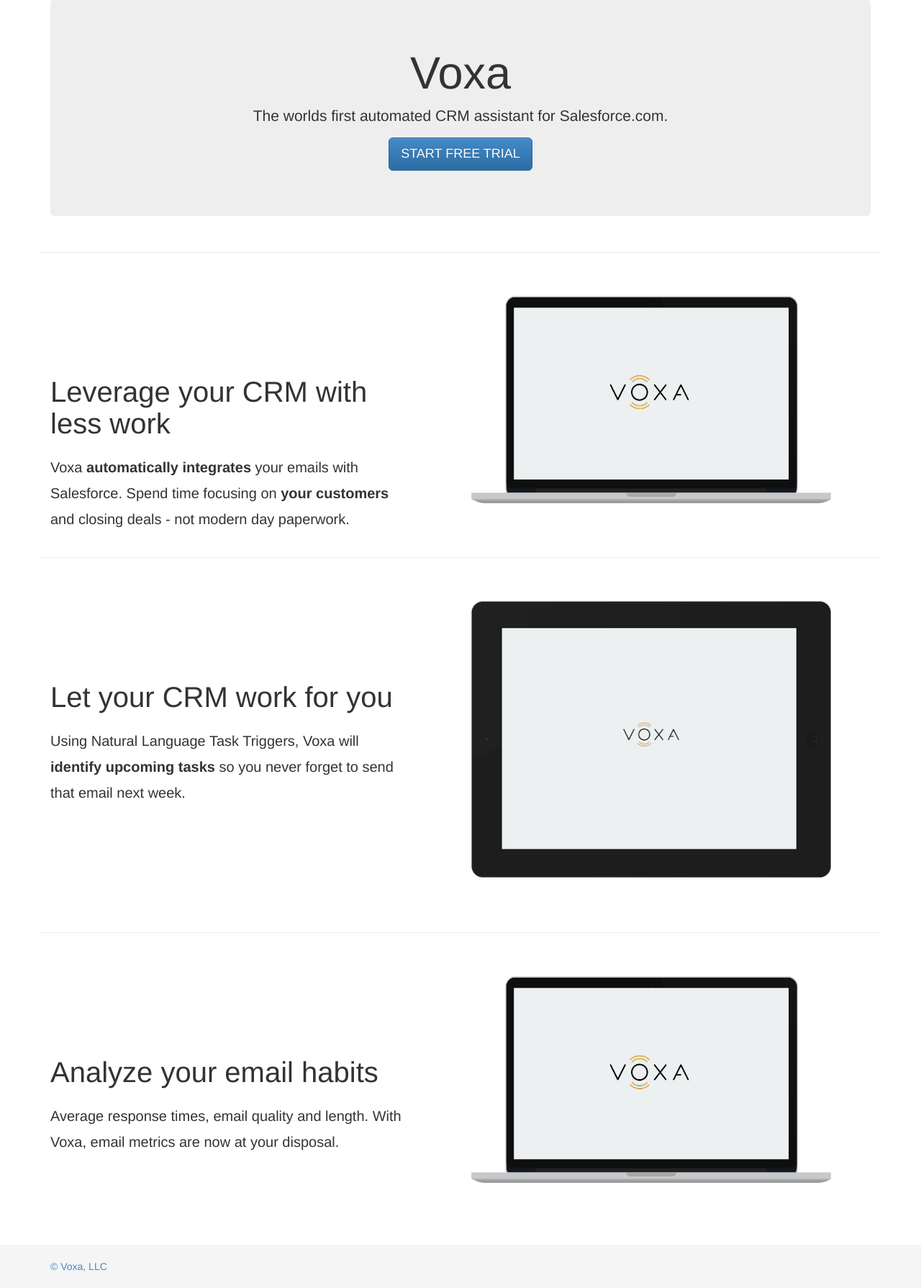
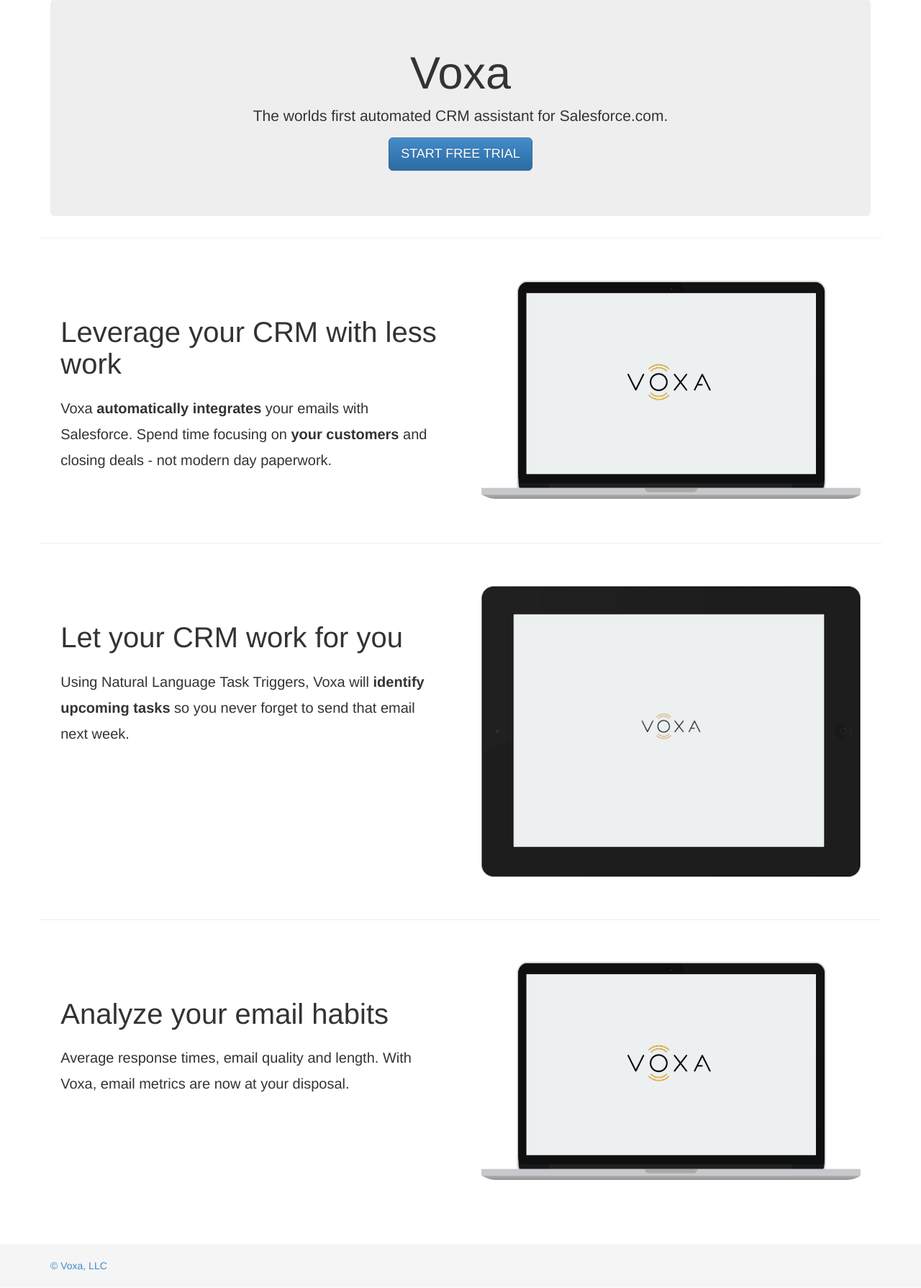
Before and after one commit to atom-morgan/voxa-gsd, a PHP site: page / in a window 1280 px wide. Shown: the part 73-1862 px from the top of the page at 72% size. After the commit the page ends 1838 px from the top, so only its background shows below. Run offline with PHP 8.4, Linux system fonts and the light colour scheme; some libraries are stand-ins or nearby versions.

Commit message:
Fixed some front page styling

```diff
--- a/css/base.css
+++ b/css/base.css
@@ -26,23 +26,21 @@ body {
 	text-align: center;
 }
 
-.features-container {
-	/*padding-bottom: 5%;*/
+.feature-divider {
+  margin: 0;
 }
-
-.feature-divider {
-  /*margin: 40px 0px;*/
-  padding-top: 40px;
-  /*padding-bottom: 40px;*/
+.row .feat-copy {
+	padding: 5% 0;
 }
 
 .copy-wrapper {
-	margin-top: 20%;
+	padding: 5% 0;
 }
 
 .copy-wrapper h2 {
 	font-size: 40px;
-	margin-right: 10%;
+	margin-right: 5%;
+	margin-left: 5%;
 }
 
 .copy-wrapper p {
@@ -50,7 +48,8 @@ body {
 	font-size: 20px;
 	line-height: 1.8em;
 	font-weight: 300;
-	margin-right: 10%;
+	margin-right: 5%;
+	margin-left: 5%;
 }
 	@media (max-width: 970px) {
 	  .copy-wrapper h2 {
@@ -71,23 +70,27 @@ body {
 	  .copy-wrapper h2 {
 	    font-size: 28px;
 	    text-align: center;
-	    margin-right: 0;
+	    margin: 0 2% 0 2%;
 	    padding-bottom: 3%;
 	  }
 	  .copy-wrapper p {
 	  	font-size: 20px;
 	  	text-align: center;
 	  	line-height: 1.4em;
-	  	margin-right: 0;
+	  	margin: 0 2% 0 2%;
 	  	padding-bottom: 3%;
 	  }
 	}
+
+.feat-img {
+	padding: 5% 0;
+}
 
 .col-md-6 img {
 	max-width: 90%;
 	height: auto;
 	position: relative;
-	padding-bottom: 10%;
+	margin-left: 5%;
 }
 	@media (max-width: 768px) {
 	  .col-md-6 img {
@@ -153,6 +156,8 @@ body {
 	width: 100%;
 }
 
+
+/* FOOTER */
 .push {
 	height: 30px;
 }
--- a/index.html
+++ b/index.html
@@ -57,13 +57,13 @@
 
   <script type="text/template" class="feature">
     <hr class="feature-divider"></hr>
-    <div class="col-md-6 <%= id %>">
+    <div class="col-md-6 feat-copy">
       <div class="copy-wrapper">
         <h2><%= header %></h2>
         <p><%= subHeader %></p>
       </div>
     </div>
-    <div class="col-md-6 <%= id %>">
+    <div class="col-md-6 feat-img">
       <img src="<%= picture %>">
     </div>
   </script>
--- a/js/views/feature.js
+++ b/js/views/feature.js
@@ -1,6 +1,6 @@
 TeamManager.Views.Feature = Backbone.View.extend({
 	tagName: 'div',
-	className: 'row',
+	className: 'row feature-row',
 	template: _.template($('.feature').html()),
 
 	render: function() {
```
Also changed, not shown: img/ipad.png.
